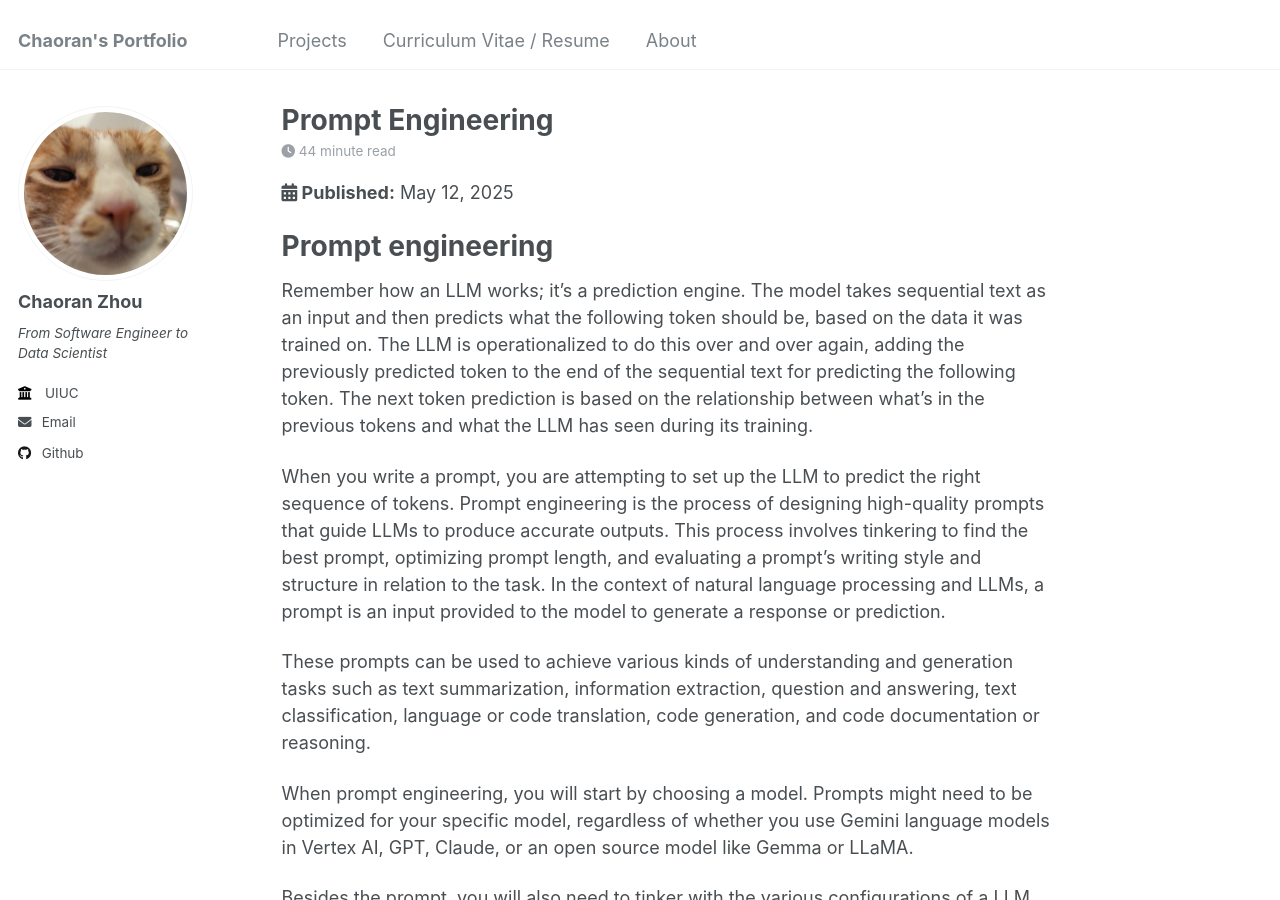
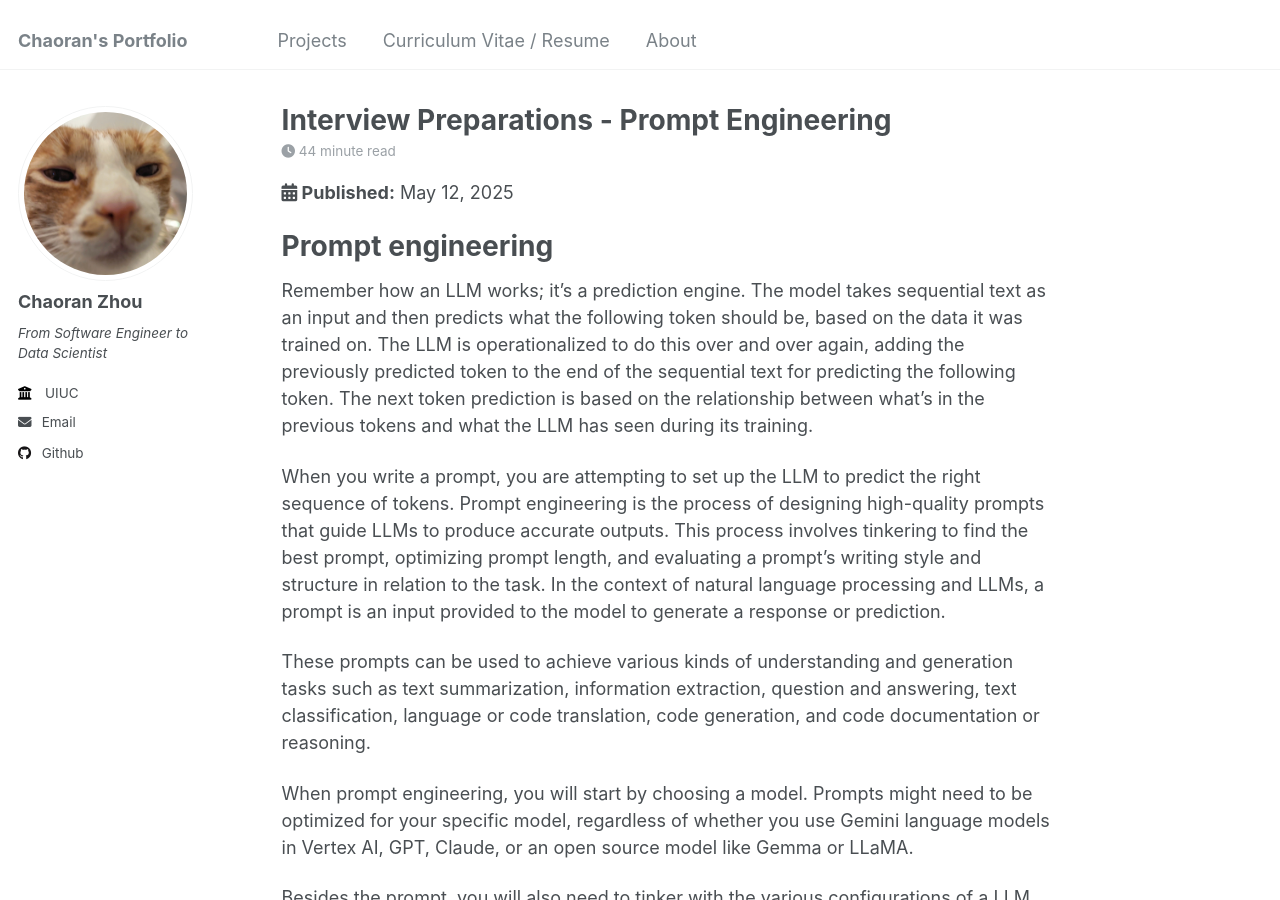
Before and after one commit to ranranrunforit/ranranrunforit.github.io, a Jekyll site: the page built from _projects/project-16.md, in a window 1280 px wide and 900 px high. Built offline with Jekyll 4.4.1, drawn with Linux system fonts in a browser that asks for light colours.

Commit message:
Update project-16.md

```diff
--- a/_projects/project-16.md
+++ b/_projects/project-16.md
@@ -1,6 +1,6 @@
 ---
-title: "Prompt Engineering"
-excerpt: "Prompt engineering Quick Study Notes. <br/><img src='/images/Prompt.png'>"
+title: "Interview Preparations - Prompt Engineering"
+excerpt: "Quick Study Notes about Prompts. <br/><img src='/images/Prompt.png'>"
 collection: projects
 date: 2025-05-12
 category: pythons
```
